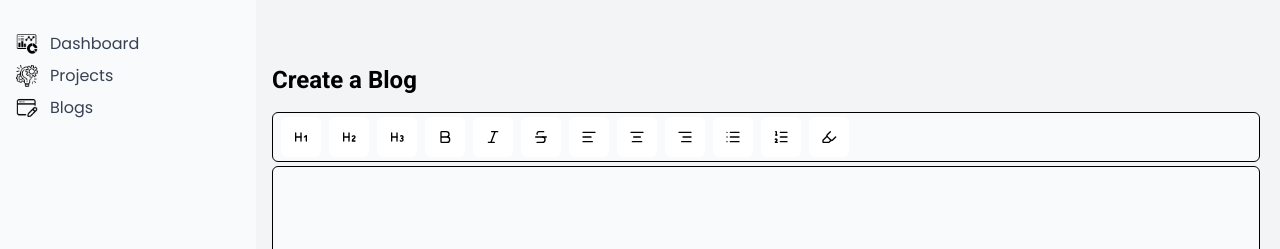
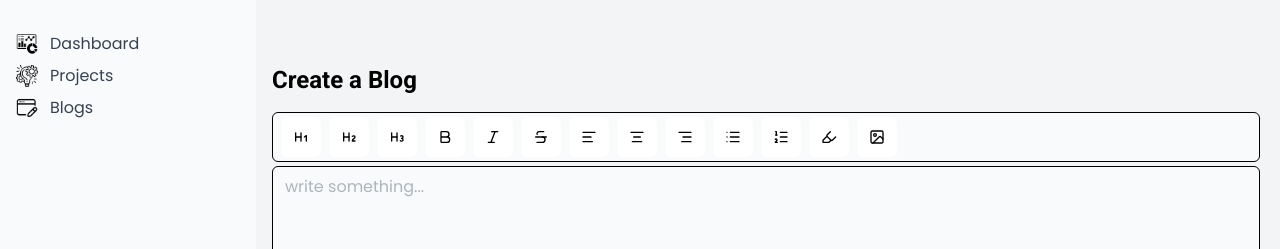
Before and after one commit to codeWith-Repon/Portfolio-frontend, a Next.js app: page /dashboard/blogs/create-blog in a window 1280 px wide. Shown: the top 249 px of the page. Built offline with nearby package versions, Linux system fonts and the light colour scheme; a web font is replaced by a local one.

Commit message:
add image extension and placeholder support to RichTextEditor

```diff
--- a/package.json
+++ b/package.json
@@ -10,6 +10,7 @@
   },
   "dependencies": {
     "@tiptap/extension-highlight": "^3.6.5",
+    "@tiptap/extension-image": "^3.6.5",
     "@tiptap/extension-placeholder": "^3.6.3",
     "@tiptap/extension-text-align": "^3.6.5",
     "@tiptap/pm": "^3.6.2",
--- a/src/app/globals.css
+++ b/src/app/globals.css
@@ -57,3 +57,11 @@ h3 {
     font-size: 1.1rem;
   }
 }
+
+.tiptap p.is-editor-empty:first-child::before {
+  color: #adb5bd;
+  content: attr(data-placeholder);
+  float: left;
+  height: 0;
+  pointer-events: none;
+}
--- a/src/components/rich-text-editor/index.tsx
+++ b/src/components/rich-text-editor/index.tsx
@@ -2,8 +2,10 @@
 
 import MenuBar from '@/components/rich-text-editor/menu-bar';
 import Highlight from '@tiptap/extension-highlight';
+import Placeholder from '@tiptap/extension-placeholder';
 import TextAlign from '@tiptap/extension-text-align';
 import { useEditor, EditorContent } from '@tiptap/react';
+import Image from '@tiptap/extension-image';
 import StarterKit from '@tiptap/starter-kit';
 
 interface RichTextEditorProps {
@@ -25,6 +27,13 @@ const RichTextEditor = ({ content, onChange }: RichTextEditorProps) => {
             class: 'list-decimal ml-3',
           },
         },
+      }),
+      Image.configure({
+        inline: false,
+        allowBase64: true,
+      }),
+      Placeholder.configure({
+        placeholder: 'write something...',
       }),
       TextAlign.configure({
         types: ['heading', 'paragraph'],
--- a/src/components/rich-text-editor/menu-bar.tsx
+++ b/src/components/rich-text-editor/menu-bar.tsx
@@ -7,6 +7,7 @@ import {
   Heading2,
   Heading3,
   Highlighter,
+  ImageIcon,
   Italic,
   List,
   ListOrdered,
@@ -17,7 +18,6 @@ import ToggleButton from './ToggleButton';
 import { Editor } from '@tiptap/react';
 
 const MenuBar = ({ editor }: { editor: Editor | null }) => {
-
   if (!editor) {
     return null;
   }
@@ -83,6 +83,16 @@ const MenuBar = ({ editor }: { editor: Editor | null }) => {
       onClick: () => editor.chain().focus().toggleHighlight().run(),
       pressed: editor.isActive('highlight'),
     },
+    {
+      icon: <ImageIcon className='size-4' />,
+      onClick: () => {
+        const url = window.prompt('Enter image URL');
+        if (url) {
+          editor.chain().focus().setImage({ src: url }).run();
+        }
+      },
+      pressed: false,
+    },
   ];
 
   return (
```
Also changed, not shown: 1 other file (tests, documents, lock files or other folders).
